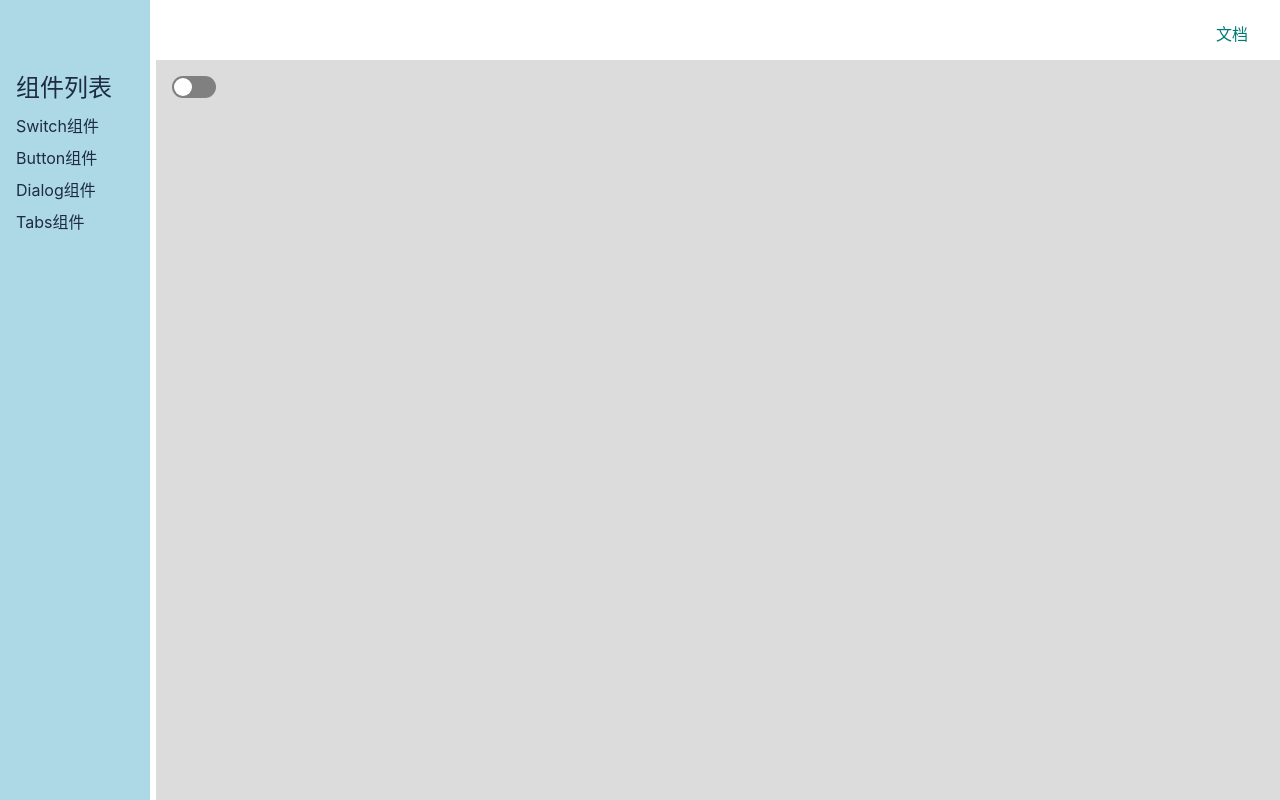
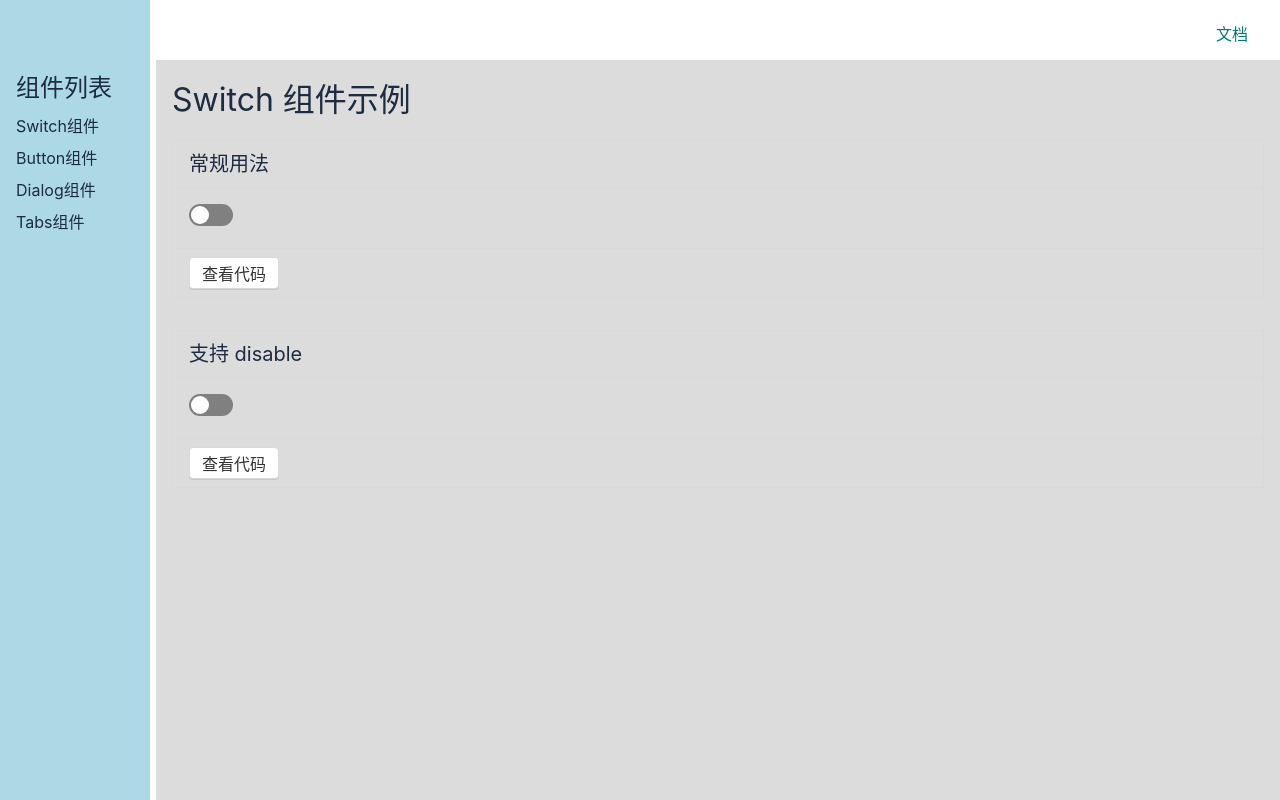
Before and after one commit to sbgrb/yys-ui-code, a Vue app: page /#/doc/switch in a window 1280 px wide. Built offline with nearby package versions, Linux system fonts and the light colour scheme.

Commit message:
提取 Switch代码页

```diff
--- /dev/null
+++ b/src/components/Switch1.demo.vue
@@ -0,0 +1,20 @@
+<demo>
+    常规用法
+</demo>
+<template>
+    <Switch v-model:value="bool"/>
+</template>
+
+<script lang="ts">
+    import Switch from "../lib/Switch.vue";
+    import {ref} from 'vue'
+    export default {
+        components:{
+            Switch
+        },
+        setup(){
+            const bool = ref(false)
+            return{bool}
+        }
+    }
+</script>
--- /dev/null
+++ b/src/components/Switch2.demo.vue
@@ -0,0 +1,20 @@
+<demo>
+    支持 disable
+</demo>
+<template>
+    <Switch v-model:value="bool" disable/>
+</template>
+
+<script lang="ts">
+    import Switch from "../lib/Switch.vue";
+    import {ref} from 'vue'
+    export default {
+        components:{
+            Switch
+        },
+        setup(){
+            const bool = ref(false)
+            return{bool}
+        }
+    }
+</script>
--- a/src/components/SwitchDemo.vue
+++ b/src/components/SwitchDemo.vue
@@ -1,17 +1,73 @@
 <template>
 <div>
-    <Switch v-model:value="y" />
+    <h1>Switch 组件示例</h1>
+    <div class="demo">
+        <h2>常规用法</h2>
+        <div class="demo-component">
+            <Switch1Demo/>
+        </div>
+        <div class="demo-actions">
+            <Button @click="codeVisble1 = !codeVisble1">查看代码</Button>
+        </div>
+        <div class="demo-code" v-if="codeVisble1">
+            <pre>{{Switch1Demo.__sourceCode}}</pre>
+        </div>
+    </div>
+    <div class="demo">
+        <h2>支持 disable</h2>
+        <div class="demo-component">
+            <Switch2Demo/>
+        </div>
+        <div class="demo-actions">
+            <Button @click="codeVisble2 = !codeVisble2">查看代码</Button>
+        </div>
+        <div class="demo-code" v-if="codeVisble2">
+            <pre>{{Switch2Demo.__sourceCode}}</pre>
+        </div>
+    </div>
 </div>
 </template>
 
 <script lang="ts">
     import Switch from '../lib/Switch.vue'
     import {ref} from 'vue'
+    import Button from "../lib/Button.vue";
+    import Switch1Demo from './Switch1.demo.vue'
+    import Switch2Demo from './Switch2.demo.vue'
     export default {
-        components:{Switch},
+        components:{Button, Switch,Switch1Demo,Switch2Demo},
         setup(){
-            const y = ref(false)
-            return{y}
+            const bool = ref(false)
+            const codeVisble1 = ref(false)
+            const codeVisble2 = ref(false)
+            return{bool,Switch2Demo,Switch1Demo,codeVisble1,codeVisble2}
         }
     }
 </script>
+
+<style lang="scss" scoped>
+    $border-color: #d9d9d9;
+
+    .demo{
+        border: 1px solid $border-color;
+        margin: 16px 0 32px;
+
+        >h2{
+            font-size: 20px;
+            padding: 8px 16px;
+            border-bottom: 1px solid $border-color;
+        }
+        &-component{
+            padding: 16px;
+        }
+        &-actions{
+            padding: 8px 16px;
+            border-top: 1px solid $border-color;
+        }
+        &-code{
+            line-height: 1.1;
+            font-family: Consolas, 'Courier New', Courier, monospace;
+            margin: 0;
+        }
+    }
+</style>
```
